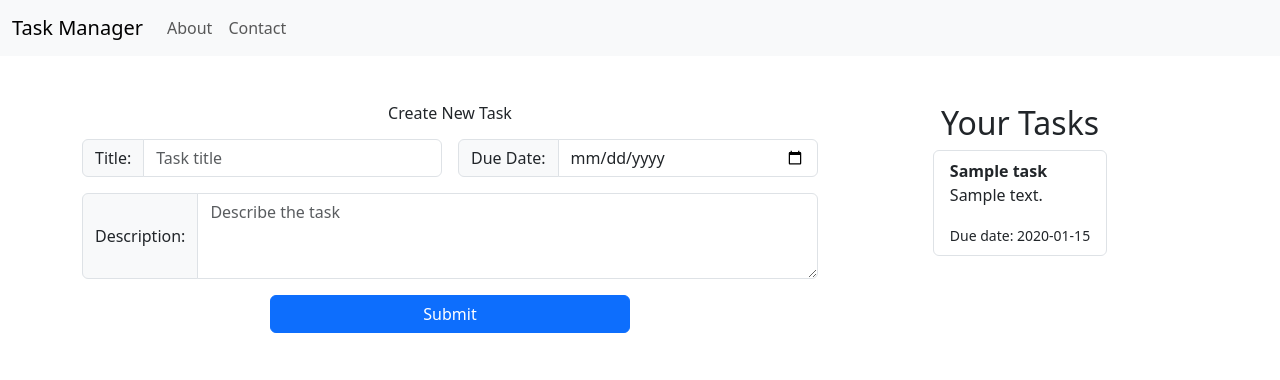
After one commit to EMP-coding/W6PRJCT, a Flask app: page /userhome in a window 1280 px wide. The commit adds this page. Shown: the top 380 px of the page. Run offline with Flask 3, Linux system fonts and the light colour scheme; the visitor is signed in with stand-in values (Sample User, id 1); tables that the repository leaves empty hold one stand-in row (values such as "Sample post").

Commit message:
Final for Night

```diff
--- a/app/models.py
+++ b/app/models.py
@@ -46,8 +46,8 @@ class User(db.Model):
         self.save()
         return {"token": self.token, "tokenExpiration": self.token_expiration}
 
-
-
+    def find_by_token(token):
+        return User.query.filter_by(token=token).filter(User.token_expiration > datetime.now(timezone.utc)).first()
 
     def __repr__(self):
         return f"<User {self.id}|{self.username}>"
--- a/app/routes.py
+++ b/app/routes.py
@@ -1,12 +1,11 @@
 from flask import request, render_template, flash, redirect, url_for
 from app import app, db
-from app.models import Task, User
+from app.models import Task, User, check_password_hash
 from .auth import basic_auth, token_auth
+from datetime import datetime
+from flask import session
 
 
-import datetime
-current_time = datetime.datetime.now()
-formatted_time = current_time.strftime('%Y-%m-%dT%H:%M:%S')
 
 # User Routes
 
@@ -72,6 +71,34 @@ def create_user_from_form():
     flash('User created successfully', 'success')
     return redirect(url_for('index'))
 
+@app.route('/users/<int:user_id>', methods=['PUT'])
+@token_auth.login_required
+def update_user(user_id):
+    user = token_auth.current_user()
+    if user.id != user_id:
+        return {'error': 'Unauthorized'}, 401
+
+    data = request.json
+    if 'username' in data:
+        user.username = data['username']
+    if 'email' in data:
+        user.email = data['email']
+    if 'password' in data:
+        user.set_password(data['password'])
+    db.session.commit()
+    return {'message': 'User updated successfully'}, 200
+
+@app.route('/users/<int:user_id>', methods=['DELETE'])
+@token_auth.login_required
+def delete_user(user_id):
+    user = token_auth.current_user()
+    if user.id != user_id:
+        return {'error': 'Unauthorized'}, 401
+
+    db.session.delete(user)
+    db.session.commit()
+    return {'message': 'User deleted successfully'}, 200
+
 # Task Routes
 @app.route('/')
 def index():
@@ -82,32 +109,18 @@ def index():
 # Rout to return all tasks
 @app.route('/tasks', methods=['GET'])
 def get_tasks():
-    # Construct a select statement to select all tasks
     select_stmt = db.select(Task)
-
-    # Check if there is a search query parameter
     search = request.args.get('search')
     if search:
-        # Modify the select statement to filter tasks by title
         select_stmt = select_stmt.where(Task.title.ilike(f"%{search}%"))
-
     completed = request.args.get('completed')
     if completed:
-        # Convert the completed parameter to a boolean
         completed = completed.lower() == 'true'
-        # Modify the select statement to filter tasks by completion status
         select_stmt = select_stmt.where(Task.complete == completed)
-
-    # Execute the select statement
     tasks = db.session.execute(select_stmt)
-
-    # Extract individual rows and convert each task to a dictionary
     task_dicts = [task.to_dict() for task in tasks.scalars().all()]
-
-    # Return the list of task dictionaries
     return render_template('tasks.html', tasks=task_dicts)
 
-# Rout to return task by id
 
 @app.route('/tasks/<int:task_id>')
 def get_task(task_id):
@@ -164,3 +177,86 @@ def complete_task(task_id):
     db.session.commit()
 
     return task.to_dict(), 200
+#Update Task
+@app.route('/tasks/<int:task_id>', methods=['PUT'])
+@token_auth.login_required
+def update_task(task_id):
+    task = Task.query.get_or_404(task_id)
+    user = token_auth.current_user()
+    if task.user_id != user.id:
+        return {'error': 'Unauthorized'}, 401
+
+    data = request.json
+    if 'title' in data:
+        task.title = data['title']
+    if 'description' in data:
+        task.description = data['description']
+    if 'completed' in data:
+        task.completed = data['completed']
+    if 'due_date' in data:
+        task.due_date = datetime.fromisoformat(data['due_date'])
+    db.session.commit()
+    return {'message': 'Task updated successfully'}, 200
+
+@app.route('/tasks/<int:task_id>', methods=['DELETE'])
+@token_auth.login_required
+def delete_task(task_id):
+    task = Task.query.get_or_404(task_id)
+    user = token_auth.current_user()
+    if task.user_id != user.id:
+        return {'error': 'Unauthorized'}, 401
+
+    db.session.delete(task)
+    db.session.commit()
+    return {'message': 'Task deleted successfully'}, 200
+
+@app.route('/create_task', methods=['POST'])
+def create_task_from_form():
+    if 'token' not in session:
+        flash('You must be logged in to create a task.', 'error')
+        return redirect(url_for('index'))
+    token = session['token']
+    user = User.find_by_token(token)
+    if not user:
+        flash('Invalid or expired token. Please log in again.', 'error')
+        return redirect(url_for('index'))
+    title = request.form.get('title')
+    description = request.form.get('description')
+    due_date_str = request.form.get('dueDate')
+    due_date = datetime.strptime(due_date_str, '%Y-%m-%d') if due_date_str else None
+
+    new_task = Task(title=title, description=description, due_date=due_date, user_id=user.id)
+
+    flash('Task created successfully!', 'success')
+    return redirect(url_for('user_home'))
+
+# Login
+
+@app.route('/login', methods=['POST'])
+def login():
+    if 'token' in session:
+        flash('You are already logged in.', 'info')
+        return redirect(url_for('user_home'))
+    username = request.form.get('username')
+    password = request.form.get('password')
+
+    user = User.query.filter_by(username=username).first()
+    if user and check_password_hash(user.password, password):
+        session['user_id'] = user.id
+        session['token'] = user.get_token()['token']
+        return redirect(url_for('user_home'))
+    else:
+        flash('Invalid username or password.', 'error')
+        return redirect(url_for('index'))
+
+@app.route('/userhome')
+def user_home():
+    if 'user_id' not in session:
+        return redirect(url_for('index'))
+    user_id = session['user_id']
+    user = User.query.get(user_id)
+    if not user:
+        flash('No user found.', 'error')
+        return redirect(url_for('index'))
+    tasks = Task.query.filter_by(user_id=user.id).all()
+    return render_template('userhome.html', tasks=tasks)
--- /dev/null
+++ b/app/templates/userhome.html
@@ -0,0 +1,119 @@
+<!DOCTYPE html>
+<html lang="en">
+
+<head>
+    <meta charset="UTF-8">
+    <meta name="viewport" content="width=device-width, initial-scale=1.0">
+    <title>Task Manager</title>
+    <link href="https://cdn.jsdelivr.net/npm/bootstrap@5.3.3/dist/css/bootstrap.min.css" rel="stylesheet"
+        integrity="sha384-QWTKZyjpPEjISv5WaRU9OFeRpok6YctnYmDr5pNlyT2bRjXh0JMhjY6hW+ALEwIH" crossorigin="anonymous">
+    <style>
+        .custom-input-label {
+            width: 100px;
+            /* Adjust the width as needed */
+        }
+
+        /* CSS code for button hover effect */
+        .btn-filled-outline-signin {
+            background-color: #28a745;
+            /* Default background color for signin button */
+            color: #fff;
+            /* Default text color for signin button */
+        }
+
+        .btn-filled-outline-signup {
+            background-color: #007bff;
+            /* Default background color for signup button */
+            color: #fff;
+            /* Default text color for signup button */
+        }
+
+        .btn-filled-outline-signin:hover {
+            background-color: transparent;
+            /* Change background color on hover */
+            color: #28a745;
+            /* Change text color on hover */
+        }
+
+        .btn-filled-outline-signup:hover {
+            background-color: transparent;
+            /* Change background color on hover */
+            color: #007bff;
+            /* Change text color on hover */
+        }
+    </style>
+</head>
+<body>
+    <nav class="navbar navbar-expand-sm bg-body-tertiary">
+        <div class="container-fluid">
+            <a class="navbar-brand" href="#">Task Manager</a>
+            <button class="navbar-toggler" type="button" data-bs-toggle="collapse"
+                data-bs-target="#navbarSupportedContent" aria-controls="navbarSupportedContent" aria-expanded="false"
+                aria-label="Toggle navigation">
+                <span class="navbar-toggler-icon"></span>
+            </button>
+
+            <div class="collapse navbar-collapse" id="navbarSupportedContent">
+                <ul class="navbar-nav me-auto mb-2 mb-lg-0">
+                    <li class="nav-item">
+                        <a class="nav-link" aria-current="page" href="#">About</a>
+                    </li>
+                    <li class="nav-item">
+                        <a class="nav-link" href="#">Contact</a>
+                    </li>
+            </div>
+        </div>
+    </nav>
+
+    <div class="container mt-5">
+        <div class="row justify-content-center">
+            <div class="col-12 col-lg-8">
+                <h6 class="text-center mb-3">Create New Task</h6>
+                <form action="/create_task" method="POST">
+                    <div class="row g-3">
+                        <div class="col-12 col-md-6">
+                            <div class="input-group">
+                                <span class="input-group-text">Title:</span>
+                                <input type="text" class="form-control" name="title" placeholder="Task title"
+                                    aria-label="Task title">
+                            </div>
+                        </div>
+                        <div class="col-12 col-md-6">
+                            <div class="input-group">
+                                <span class="input-group-text">Due Date:</span>
+                                <input type="date" class="form-control" name="dueDate"
+                                    aria-label="Due date">
+                            </div>
+                        </div>
+                        <div class="col-12">
+                            <div class="input-group">
+                                <span class="input-group-text">Description:</span>
+                                <textarea class="form-control" name="description" placeholder="Describe the task" aria-label="Description" rows="3"></textarea>
+                            </div>
+                        </div>
+                        <div class="d-grid gap-2 col-6 mb-5 mx-auto">
+                            <button type="submit" class="btn btn-primary">Submit</button>
+                        </div>
+                    </div>
+                </form>
+            </div>
+            <div class="col-md-4 d-flex flex-column align-items-center">
+                <h2>Your Tasks</h2>
+                {% if tasks %}
+                    <ul class="list-group">
+                    {% for task in tasks %}
+                        <li class="list-group-item">
+                            <strong>{{ task.title }}</strong>
+                            <p>{{ task.description }}</p>
+                            <small>Due date: {{ task.due_date.strftime('%Y-%m-%d') if task.due_date else 'No deadline' }}</small>
+                        </li>
+                    {% endfor %}
+                    </ul>
+                {% else %}
+                    <p>You have no tasks.</p>
+                {% endif %}
+            </div>
+        </div>
+    </div>
+</body>
+</html>
```
Also changed, not shown: app/__init__.py (+6 -6 lines), app/templates/index.html (+12 -24 lines), app/templates/tasksimg.jpg (added), scratch.py (line endings or trailing spaces).
